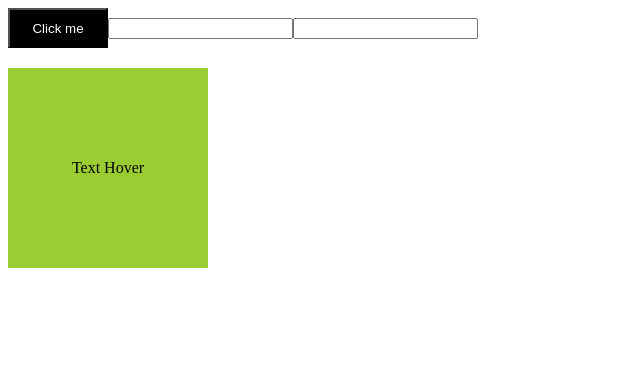
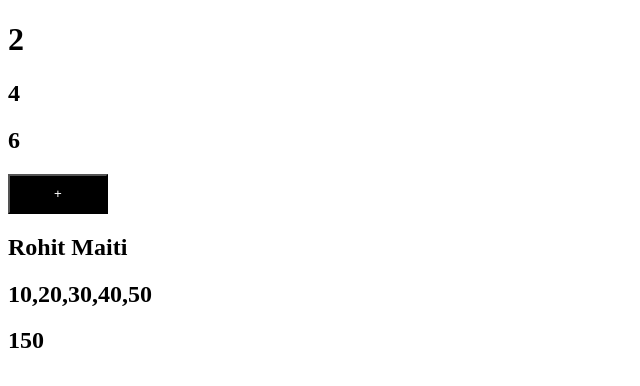
Before and after one commit to VimarshaaVJain/Angular-newV21, an Angular app: page / in a window 1280 px wide. Shown: the top 386 px of the page, without its empty margins (0-640 px from the left). Built offline with nearby package versions, Linux system fonts and the light colour scheme.

Commit message:
examples of computed signals

```diff
--- a/src/app/app.html
+++ b/src/app/app.html
@@ -1,16 +1,9 @@
-<!-- <h1>{{name}}</h1> -->
-<!-- <p>{{name}}</p>
-<app-events></app-events> -->
-<!-- <app-login></app-login> -->
-<!-- <app=signin></app-signin> -->
-<!-- <h1>{{count}}</h1>
-<button (click)="handleClick()">Submit</button> -->
+<h1>{{count()}}</h1>
+<h2>{{doubleCount()}}</h2>
+<h2>{{tripleCount()}}</h2>
+<button (click)="increament()">+</button>
 
-<button (click)="onClick()">Click me</button>
+<h2>{{fullName()}}</h2>
 
-<input (input)="onInput($event)">
-
-<input (keyup)="onKeyUp($event)" (focus)="onFocus()" (blur)="onBlur()">
-
-
-<div (mouseover)="onMouse()" (mouseleave)="offMouse()" class="hover">Text Hover</div>
+<h2>{{price()}}</h2>
+<h2>{{total()}}</h2>
--- a/src/app/app.ts
+++ b/src/app/app.ts
@@ -1,4 +1,4 @@
-import { Component, signal } from '@angular/core';
+import { Component, signal, computed } from '@angular/core';
 import { Login } from './login/login';
 import { SigninComponent } from './signin/signin';
 // import { RouterOutlet } from '@angular/router';
@@ -11,46 +11,22 @@ import { Events } from './events/events';
   styleUrl: './app.scss'
 })
 export class App {
-  value: string | number = "10"; //  if a variable has multiple datatype then, it is called union type
+  count = signal<number>(2);
+  doubleCount = computed<number>(() => this.count() * 2);
+  tripleCount = computed<number>(() => this.count() * 3);
 
-  // name = 'RV Tutorials';
-  // name = 'Rohit';
-  // count = 0;
-  // handleClick() {
-  //   console.log("Submitted!!")
-  //   this.increament();
-  // }
+  fName = signal<string>('Rohit');
+  lName = signal<string>('Maiti');
+  fullName = computed<string>(() => this.fName() + " " + this.lName());
 
-  // increament() {
-  //   this.count++;
-  // }
+  price = signal<number[]>([10, 20, 30, 40, 50]);
+  total = computed<number>(() => {
+    return this.price().reduce((acc, cur) => acc + cur, 0);
+  })
 
-  onClick() {
-    alert('Clicked');
-  }
 
-  onInput(event: any) {
-    console.log("Inside Input field", event.target.value);
-  }
-
-  onKeyUp(event: any) {
-    console.log("keyUp", event.target.value);
-  }
-
-  onBlur() {
-    console.log("blur Event");
-  }
-
-  onFocus() {
-    console.log("focus Event");
-  }
-
-  onMouse() {
-    console.log("Mouse enter");
-  }
-
-  offMouse() {
-    console.log("Mouse exit");
+  increament() {
+    this.count.set(this.count() + 1);
   }
 
 }
```
